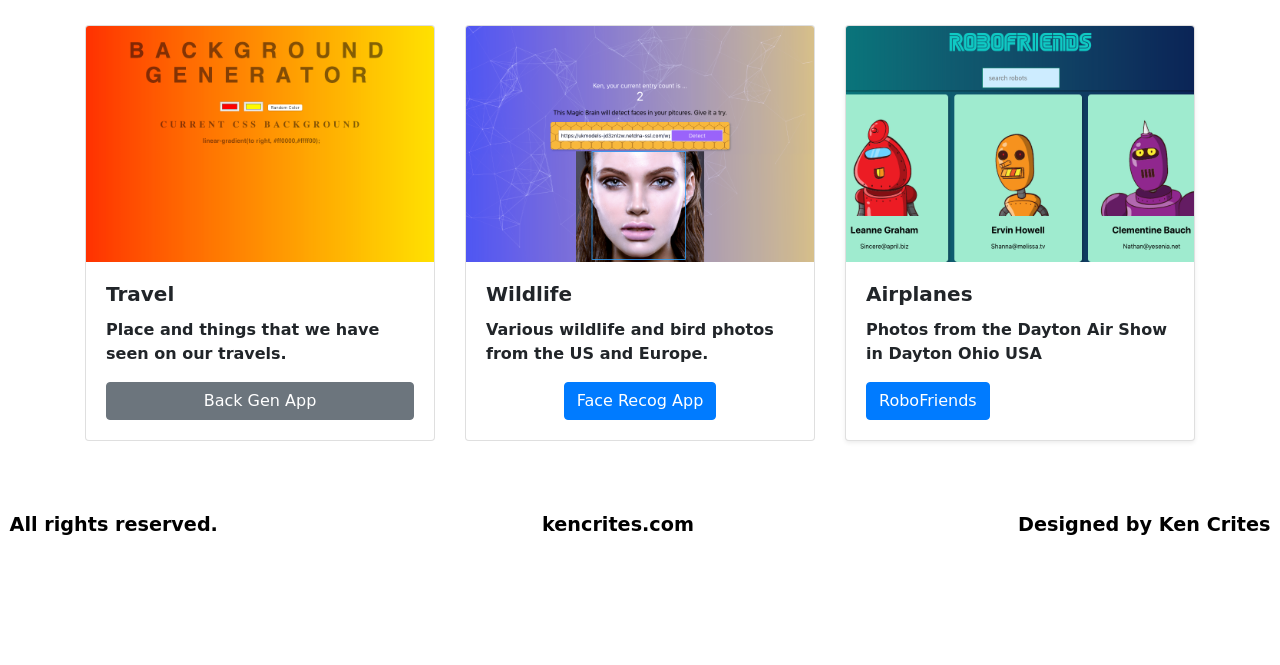
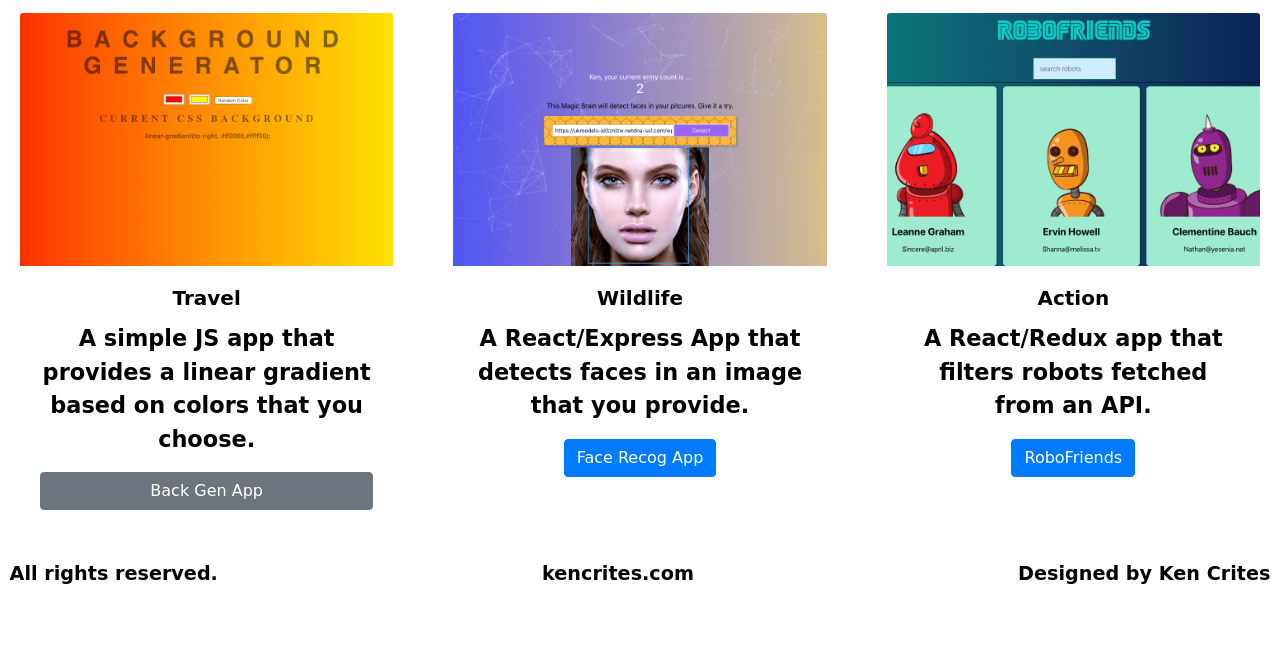
Before and after one commit to kcrites/kencrites.com, a plain HTML site: page photo.html in a window 1280 px wide. Shown: the part 135-800 px from the top of the page. Drawn offline with nearby package versions, Linux system fonts and the light colour scheme; a web font is replaced by a local one.

Commit message:
Fixes to CSS to build my own cards.

```diff
--- a/photo.html
+++ b/photo.html
@@ -18,87 +18,43 @@
     </ul>
   </nav>
 
+<!--   <div class="zone white photo-grid-wrapper grid-buffer-top">
+     <div class="grid-title">Photo Albums</div> -->
      <div class="zone white photo-grid-wrapper grid-buffer-top">
         <div class="grid-title">Photo Albums</div>
-
-  </div>
-  <div class="album py-3 ">
-      <div class="container">
-          <div class="row">
-            <div class="col-md-4">
-              <div class="card mb-4 kcard">
-                        <img class="card-img-top" src="./img/backgroundgen.png" alt="Background generator app image">
+           <div class="box zone kcard"><img class="card-img-top" src="./img/backgroundgen.png" alt="Background generator app image">
                <div class="card-body">
                  <h5 class="card-title">Travel</h5>
-                            <p class="card-text">Place and things that we have seen on our travels.</p>
+                 <p class="card-text">A simple JS app that provides a linear gradient based on colors that you choose.</p>
                  <a href="#" class="btn btn-secondary btn-block">Back Gen App</a>
                </div>
            </div>
-            </div>
-            <div class="col-md-4">
-              <div class="card mb-4 kcard">
-                          <img class="card-img-top" src="./img/facerecognition.png" alt="Face recognition app image">
+           <div class="box zone kcard"><img class="card-img-top" src="./img/facerecognition.png" alt="Face recognition app image">
                <div class="card-body">
                    <h5 class="card-title">Wildlife</h5>
-                              <p class="card-text">Various wildlife and bird photos from the US and Europe.</p>
+                   <p class="card-text">A React/Express App that detects faces in an image that you provide.</p>
                    <div class="kcard-btn"><a href="#" class="btn btn-primary">Face Recog App</a></div>
                </div>
            </div>
-              </div>
-
-              <div class="col-md-4">
-                <div class="card mb-4 shadow-sm">
-                          <img class="card-img-top" src="./img/robofriends.png" alt="RoboFriends app image">
+           <div class="box zone kcard"><img class="card-img-top" src="./img/robofriends.png" alt="RoboFriends app image">
                    <div class="card-body">
-                              <h5 class="card-title">Airplanes</h5>
-                              <p class="card-text">Photos from the Dayton Air Show in Dayton Ohio USA</p>
+                     <h5 class="card-title">Action</h5>
+                     <p class="card-text">A React/Redux app that filters robots fetched from an API.</p>
                      <a href="#" class="btn btn-primary">RoboFriends</a>
                    </div>
            </div>
-              </div>
-          </div>
-        </div>
-    </div>
-   <!--    <div class="album py-3 ">
-          <div class="container">
-            <div class="row">
-                <div class="col-md-4">
-                  <div class="card mb-4 shadow-sm">
-
-                            <img class="card-img-top" src="./img/opensource.png" alt="Card image cap">
-                              <div class="card-body">
-                                <h5 class="card-title">Open Source Projects</h5>
-                                <p class="card-text">A portfolio of my open source software development projects.</p>
-                                <a href="#" class="btn btn-primary">Open Source Projects</a>
-                              </div>
-                          </div>
-                  </div>
-                <div class="col-md-4">
-                  <div class="card mb-4 shadow-sm">
-                            <img class="card-img-top" src="./img/fitnessapp.png" alt="Fitness App Image">
-                              <div class="card-body">
-                                <h5 class="card-title">Fitness Tracker App</h5>
-                                <p class="card-text">A React app that tracks personal training sessions and purchased packages.</p>
-                                <a href="#" class="btn btn-primary">Coming soon</a>
-                              </div>
-                          </div>
-                </div>
-                <div class="col-md-4">
-                  <div class="card mb-4 shadow-sm">
-                            <img class="card-img-top" src="./img/starwarsapi.png" alt="Card image cap">
-                              <div class="card-body">
-                                <h5 class="card-title">Star Wars API</h5>
-                                <p class="card-text">My simple React app that access a Star Wars API and displays different items from the movies.</p>
-                                <a href="#" class="btn btn-primary">Star Wars API</a>
-                              </div>
-                  </div>
-                </div>
-              </div> -->
-            </div>
+   <!--         <div class="box zone"></div>
+           <div class="box zone"></div>
+           <div class="box zone"></div>
+           <div class="box zone"></div>
+           <div class="box zone"></div> -->
      </div>
 
 
-<footer class="zone white footer stick-bottom">
+  </div>
+
+
+<footer class="zone white footer">
       <ul class="footer-nav">
           <li class="footer-li">All rights reserved.</li>
           <li class="footer-li">kencrites.com</li>
--- a/style.css
+++ b/style.css
@@ -49,7 +49,6 @@ body {
 }
 
 .boat {
-    width: 40px;
     height: 40px;
     padding-right:10px;
     vertical-align: middle;
@@ -87,11 +86,15 @@ li {
 
 .container {
     display: flex;
-    align-items: center;
+    align-items: flex-end;
     justify-content: center;
-    height: 60vh;
+    height: 40vh;
 }
+.about{
 
+    height: 70vh;
+    padding-top: 80px;
+}
 
 .cover {
     width: 17rem;
@@ -101,13 +104,13 @@ li {
 .grid-wrapper {
     display: grid;
     grid-gap: 20px;
-    grid-template-columns: repeat(auto-fill, minmax(100px, 1fr));
+    grid-template-columns: repeat(auto-fill, minmax(350px, 1fr));
     color: #003399;
 }
 .photo-grid-wrapper {
     display: grid;
     grid-gap: 20px;
-    grid-template-columns: repeat(auto-fill, minmax(100px, 1fr));
+    grid-template-columns: repeat(auto-fill, minmax(350px, 1fr));
     color: #003399;
 
 }
@@ -118,16 +121,17 @@ li {
 }
 
 .box{
-    background-color: #444;
-    padding: 20px;
+    background-color: #fff;
+    /* padding: 20px; */
     margin: 20px;
     font-size: .7em;
     text-align: center;
+    /* width: 350px; */
 }
 .grid-title {
     grid-column: 1/-1;
     text-align: center;
-    padding-top: .5em;
+    /* padding-top: .5em; */
 }
 
 .social-img > a > img {
@@ -182,10 +186,11 @@ li {
 .footer {
     /* padding-top: .5em; */
     height: 30px;
-    position: sticky;
+    position: relative;
     right: 0;
     bottom: 0;
     left: 0;
+
 }
 .footer-li {
     padding: .5em;
```
Also changed, not shown: aboutme.html (+13 -13 lines), index.html (+5 -3 lines), index_grid.html (added, +65 -0 lines). Lines whose indentation alone changed are shown as unchanged.
